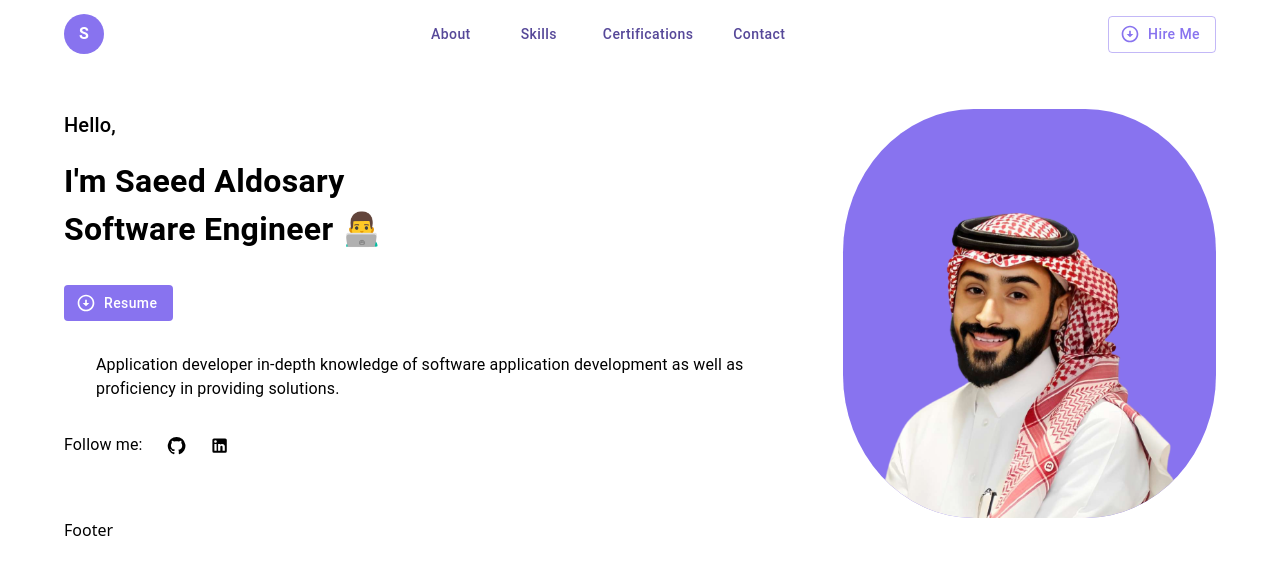
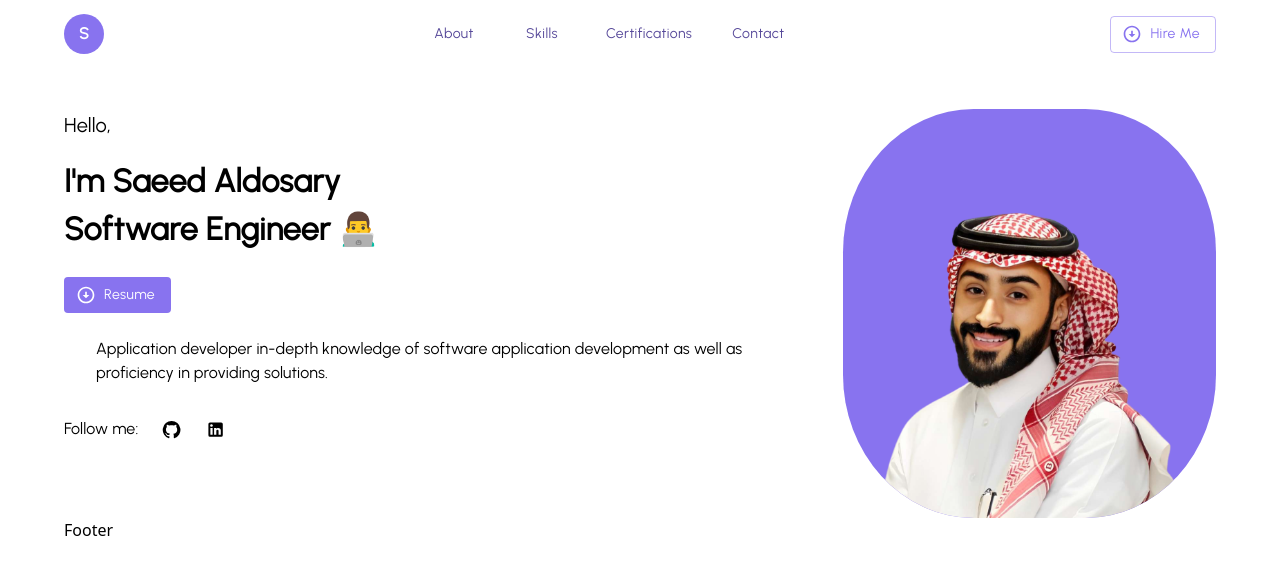
Before and after one commit to saeedmaldosary/react-material-ui-tailwind-portfolio, a React (Create React App) app: page / in a window 1280 px wide. Shown: the top 574 px of the page. Built offline with nearby package versions, Linux system fonts and the light colour scheme.

Commit message:
Change font

```diff
--- a/src/components/UI/Hero.jsx
+++ b/src/components/UI/Hero.jsx
@@ -33,7 +33,7 @@ const Hero = () => {
             <Typography
               sx={{
                 fontWeight: "bold",
-                mb: 4,
+                mb: 3,
                 fontSize: { xs: "28px", md: "32px" },
               }}
               variant="body1"
@@ -43,7 +43,7 @@ const Hero = () => {
             <Button
               color="secondary"
               sx={{
-                mb: 4,
+                mb: 3,
                 boxShadow: 0,
                 color: "#ffff",
                 textTransform: "capitalize",
--- a/src/index.js
+++ b/src/index.js
@@ -3,11 +3,17 @@ import ReactDOM from "react-dom";
 import "./index.css";
 import App from "./App";
 import { createTheme, ThemeProvider } from "@mui/material/styles";
+import "@fontsource/urbanist"; // Import the font
 
 import "aos/dist/aos.css";
 import "remixicon/fonts/remixicon.css";
 
 const theme = createTheme({
+  typography: {
+    allVariants: {
+      fontFamily: "Urbanist",
+    },
+  },
   palette: {
     primary: {
       main: "#ffffff",
```
